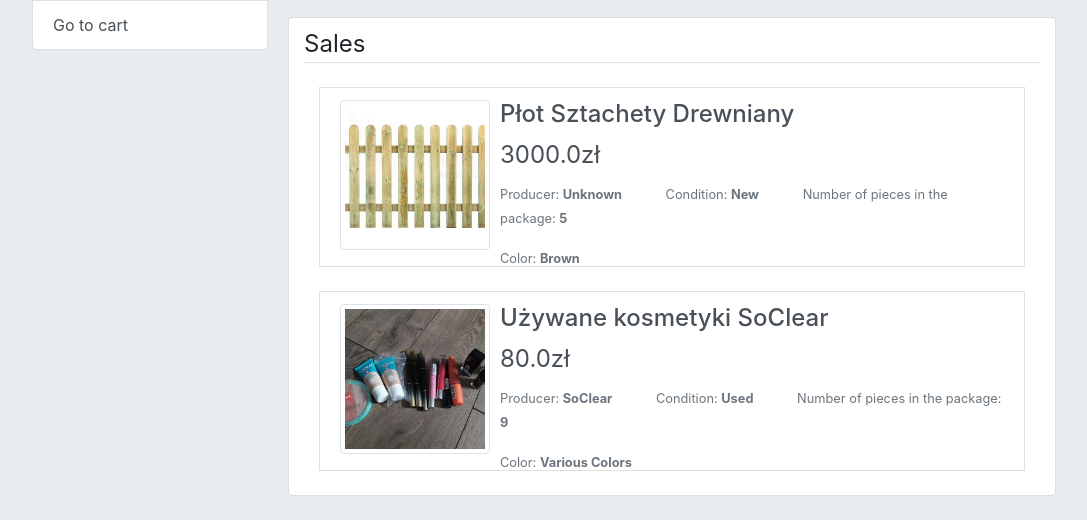
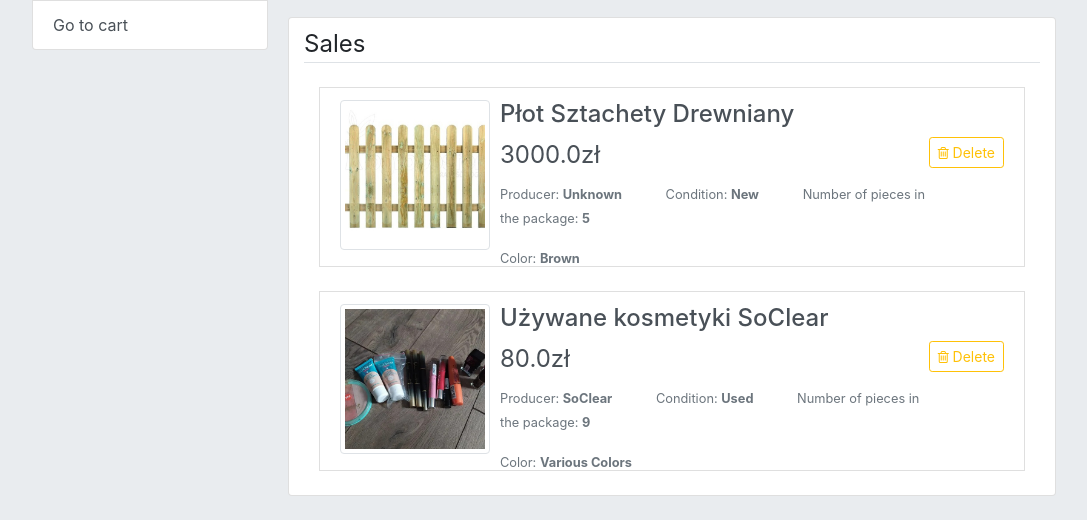
Before and after one commit to Endrju00/shopapp, a Django app: page /profile/2/ in a window 1280 px wide. Shown: the part 369-889 px from the top of the page, without its empty margins (96-1183 px from the left). Run offline with Django 3.2, Linux system fonts and the light colour scheme; data comes from the database, SQL or seed files in the repository; both versions use the stored data as it was after the commit; some libraries are stand-ins or nearby versions.

Commit message:
Removing items and sale offers from the profile has been added

```diff
--- a/shop/accounts/templates/accounts/profile.html
+++ b/shop/accounts/templates/accounts/profile.html
@@ -1,5 +1,5 @@
 {% extends 'accounts/base_profile.html' %}
-
+{% load crispy_forms_tags %}
 {% block profile %}
   <div class="container card" id="profile">
     <legend class="border-bottom mb-4" style="margin-top: 1%; margin-bottom: 5%;">Profile</legend>
@@ -16,7 +16,12 @@
       {% for item in items %}
       <div class="container">
         <li class="list-group-item">
-          <h4>{{ item.name }} {{ item.producer }}</h4><br>
+          <h4 style="float: left;">{{ item.name }} {{ item.producer }}</h4>
+          <form method="post" enctype='multipart/form-data' style="float: right;">
+            {% csrf_token %}
+            {{ form|crispy }}
+            <button class="btn btn-outline-warning btn-sm" type="submit" name="delete_item" value={{item.id}}><span class="fa fa-trash-o"></span> Delete</button><br><br>
+          </form><br><br>
           <p><small class="text-muted">
             Condition: <strong>{{ item.get_condition }}</strong>
             <span class="characteristic">Weight: <strong>{{ item.weight }}g</strong></span>
@@ -28,7 +33,7 @@
             Color: <strong>{{ item.color }}</strong>
           </small></p>
         </li>
-      </div>
+      </div><br>
       {% endfor %}
       <br>
     {% else %}
@@ -45,6 +50,13 @@
         <a class="list-group-item list-group-item-action" href="{% url 'items:detail' sale.id %}" style="height:180px;">
           <img src="{{ sale.first_image.url }}" class="img-thumbnail float-left" style="width: 150px; height:150px; object-fit: cover; margin-right: 10px;">
           <h4>{{ sale.title }}</h4>
+
+          <form method="post" enctype='multipart/form-data' style="float: right;">
+            {% csrf_token %}
+            {{ form|crispy }}
+            <button class="btn btn-outline-warning btn-sm" type="submit" name="delete_sale" value={{sale.id}}><span class="fa fa-trash-o"></span> Delete</button><br><br>
+          </form>
+
           <legend>{{ sale.price }}zł</legend>
           <p><small class="text-muted">
             Producer: <strong>{{ sale.item.producer }}</strong>
--- a/shop/accounts/views.py
+++ b/shop/accounts/views.py
@@ -29,11 +29,25 @@ def register(request):
 
 
 def profile(request, user_id):
+    if request.method == 'POST':
+        if request.user.is_authenticated:
+            form = CartForm(request.POST)
+            if form.is_valid():
+                if request.POST.get("delete_item"):
+                    item = Item.objects.get(id=request.POST.get("delete_item"))
+                    item.delete()
+                elif request.POST.get("delete_sale"):
+                    sale = SaleOffer.objects.get(id=request.POST.get("delete_sale"))
+                    sale.delete()
+    else:
+        form = CartForm()
+
     context = {
         'profile': User.objects.get(id=user_id),
         'user': request.user,
         'sales': SaleOffer.objects.filter(item__dealer__id=user_id),
         'items': Item.objects.filter(dealer__id=user_id),
+        'form': form
     }
 
     if request.user.is_authenticated:
```
Also changed, not shown: shop/db.sqlite3.
